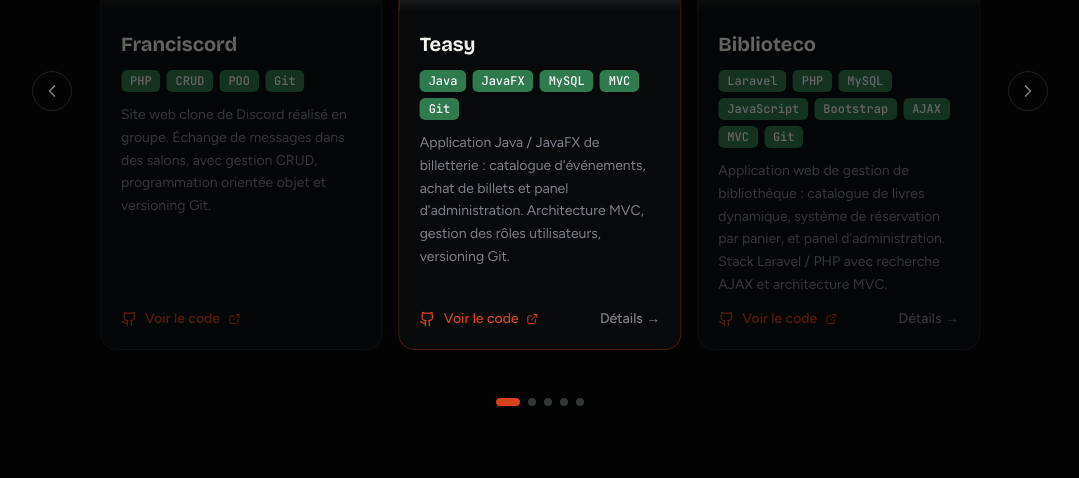
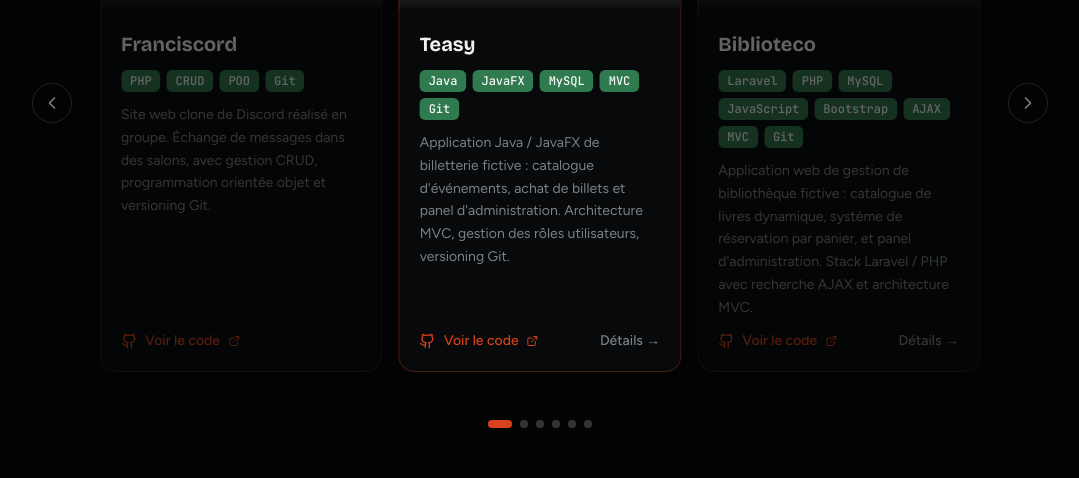
Before and after one commit to MNKY-dm/Portfolio, a React (Vite) app: page / in a window 1280 px wide. Shown: the part 1819-2297 px from the top of the page, without its empty margins (140-1219 px from the left). Built offline with nearby package versions, Linux system fonts and the light colour scheme; grey boxes are pictures that could not be loaded.

Commit message:
add SNow Glide project

```diff
--- a/src/portfolio/data.tsx
+++ b/src/portfolio/data.tsx
@@ -27,12 +27,12 @@ export const PROJECTS: Project[] = [
     title: "Teasy",
     tech: ["Java", "JavaFX", "MySQL", "MVC", "Git"],
     description:
-        "Application Java / JavaFX de billetterie : catalogue d'événements, achat de billets et panel d'administration. Architecture MVC, gestion des rôles utilisateurs, versioning Git.",
+        "Application Java / JavaFX de billetterie fictive : catalogue d'événements, achat de billets et panel d'administration. Architecture MVC, gestion des rôles utilisateurs, versioning Git.",
     github: "https://github.com/MNKY-dm/Teasy",
     image:
         "http://www.saintcyrsurmer.fr/fileadmin/Contenu/3_onglet_la_ville/1_decouvrez_saint_cyr_sur_mer/evenements_animations/ticket-01.jpg",
 
-    context: `Teasy est un projet fictif réalisé dans le cadre de l'épreuve E6 du BTS SIO option SLAM (2ème année). Développé en solo, il s'agit d'une application de bureau Java / JavaFX simulant une plateforme de billetterie pour des événements culturels et de divertissement. L'objectif pédagogique était de concevoir et implémenter une application complète respectant une architecture MVC, un CRUD complet, une gestion des rôles utilisateurs, et un versioning Git rigoureux.`,
+    context: `Teasy est un projet scolaire réalisé dans le cadre de l'épreuve E6 du BTS SIO option SLAM (2ème année). Développé en solo, il s'agit d'une application de bureau Java / JavaFX simulant une plateforme de billetterie pour des événements culturels et de divertissement. L'objectif pédagogique était de concevoir et implémenter une application complète respectant une architecture MVC, un CRUD complet, une gestion des rôles utilisateurs, et un versioning Git rigoureux.`,
 
     needs: `L'application répond aux besoins de trois types d'utilisateurs distincts :\n\nBesoins fonctionnels\n• Consultation d'un catalogue d'événements (concerts, spectacles, expositions...)\n• Achat de billets pour un événement disponible\n• Consultation et modification du profil utilisateur\n• Création et modification d'événements par les artistes\n• Panel d'administration permettant la gestion complète des données (utilisateurs, événements, billets)\n\nRôles utilisateurs\n• Client : consulte le catalogue, achète des billets, gère son profil\n• Artiste : crée et gère ses propres événements\n• Administrateur : accès complet à toutes les données via un panel dédié\n\nBesoins non fonctionnels\n• Interface graphique desktop développée avec JavaFX\n• Architecture MVC stricte assurant la séparation des responsabilités\n• Persistance des données via une base de données relationnelle\n• Gestion sécurisée des accès selon le rôle connecté\n• Versioning du code source avec Git / GitHub`,
 
@@ -45,13 +45,30 @@ export const PROJECTS: Project[] = [
     title: "Biblioteco",
     tech: ["Laravel", "PHP", "MySQL", "JavaScript", "Bootstrap", "AJAX", "MVC", "Git"],
     description:
-        "Application web de gestion de bibliothèque : catalogue de livres dynamique, système de réservation par panier, et panel d'administration. Stack Laravel / PHP avec recherche AJAX et architecture MVC.",
+        "Application web de gestion de bibliothèque fictive : catalogue de livres dynamique, système de réservation par panier, et panel d'administration. Stack Laravel / PHP avec recherche AJAX et architecture MVC.",
     github: "https://github.com/MNKY-dm/Biblioteco",
     image: "https://i.pinimg.com/originals/5a/fb/74/5afb74d9bffae30e5fe6d61392599d59.jpg",
 
-    context: `Biblioteco est un projet fictif réalisé dans le cadre de l'épreuve E6 du BTS SIO option SLAM (2ème année). Développé en solo, il constitue le projet "client léger" (application web) parmi les deux projets du BTS. L'objectif pédagogique était de concevoir et implémenter une application web complète avec Laravel, en respectant une architecture MVC, un CRUD complet, une gestion des rôles utilisateurs, et un versioning Git rigoureux.`,
+    context: `Biblioteco est un projet scolaire réalisé dans le cadre de l'épreuve E6 du BTS SIO option SLAM (2ème année). Développé en solo, il constitue le projet "client léger" (application web) parmi les deux projets du BTS. L'objectif pédagogique était de concevoir et implémenter une application web complète avec Laravel, en respectant une architecture MVC, un CRUD complet, une gestion des rôles utilisateurs, et un versioning Git rigoureux.`,
 
     needs: `L'application répond aux besoins de trois types d'utilisateurs distincts :\n\nBesoins fonctionnels\n• Consultation d'un catalogue de livres avec recherche dynamique (AJAX)\n• Ajout de livres au panier et validation pour réserver des exemplaires\n• Consultation et modification du profil utilisateur\n• Ajout et modification de livres dans le catalogue par les bibliothécaires\n• Panel d'administration pour la gestion complète des données (utilisateurs, livres, réservations)\n\nRôles utilisateurs\n• Adhérent : consulte le catalogue, gère son panier, réserve des livres, gère son profil\n• Bibliothécaire : ajoute et gère les livres du catalogue\n• Administrateur : accès complet à toutes les données via un panel dédié\n\nBesoins non fonctionnels\n• Application web développée avec Laravel (PHP) et rendu Blade\n• Architecture MVC stricte (séparation Modèle / Vue / Contrôleur)\n• Persistance des données via base de données relationnelle MySQL\n• Recherche dynamique sans rechargement de page (AJAX / JavaScript)\n• Interface responsive avec Bootstrap\n• Gestion des accès sécurisée selon le rôle connecté\n• Versioning avec Git / GitHub`,
+
+    cdc: "",     // à remplir
+    report: "",  // à remplir
+    video: "",   // à remplir
+  },
+  {
+    id: "snow_glide",
+    title: "SNow Glide",
+    tech: ["JavaScript", "HTML", "CSS", "JSON", "Bootstrap", "Git"],
+    description:
+        "SNow Glide est une extension Chrome ajoutant quelques fonctionnalités aux formulaires de création de tickets incident sur Service Now : remplissage automatique du title, remplissage automatique du ticket pour les sujets redondants.",
+    github: "https://github.com/MNKY-dm/snow_script",
+    image: "https://developer.chrome.com/static/blog/extension-news-july-2024/image/Thumbnail_Extensions_ShortText.png",
+
+    context: `SNow Glide est un projet personnel réalisé pour améliorer la réalisations des tâches répétitives des techniciens Service Desk (voir expérience professionnelle). Développée en solo, l'objectif était de concevoir et déployer une extension chrome non répertoriée.`,
+
+    needs: `L'extension répond aux besoins de trois types d'utilisateurs distincts :\n\nBesoins fonctionnels\n• Faire apparaître la catégorisation du ticket dans son title en respectant un format précis pour plus de clarté\n• Remplissage rapide de tickets sur les sujets récurrents habituels (compte windows bloqué, mot de passe expiré, problèmes de connexion...)\n\nBesoins non fonctionnels\n• Liste déroulante des templates intégrée directement à l'interface traditionnelle de Service Now\n• Interface responsive avec Bootstrap\n• Versioning avec Git / GitHub`,
 
     cdc: "",     // à remplir
     report: "",  // à remplir
```
